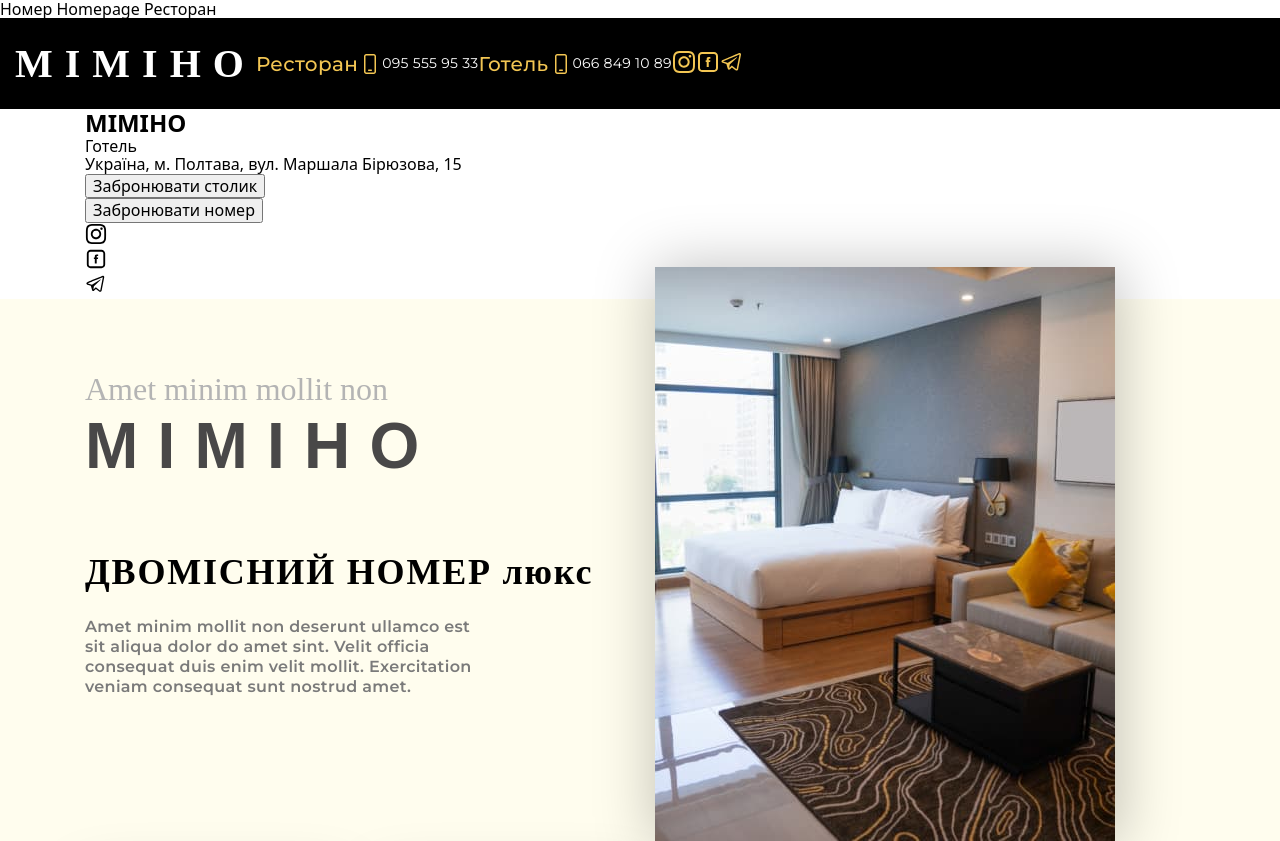
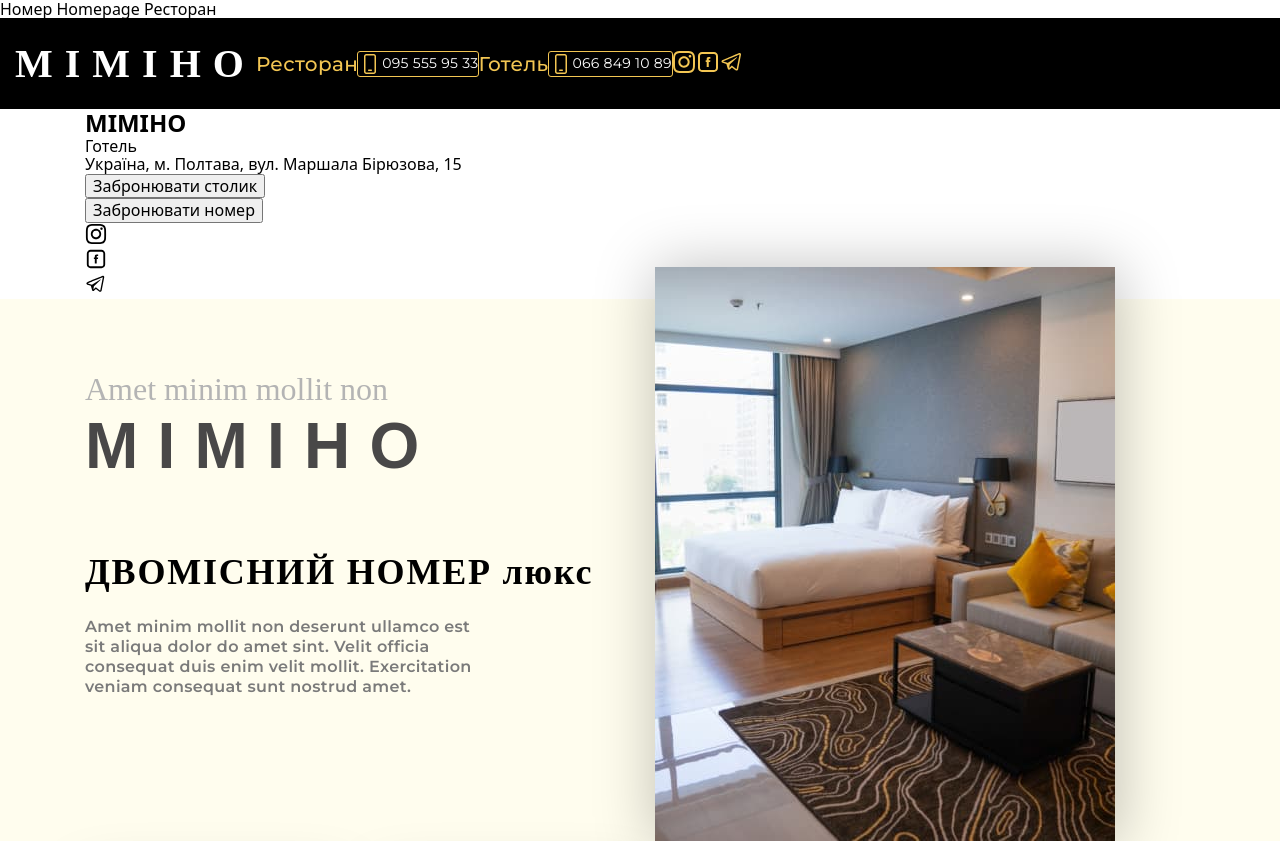
Before and after one commit to Brod9ga/gp-team-project, a website built with Vite: page src/hotel.html in a window 1280 px wide. Shown: the top 841 px of the page. Built offline with nearby package versions, Linux system fonts and the light colour scheme; a web font is replaced by a local one.

Commit message:
update header css.

```diff
--- a/src/css/header.css
+++ b/src/css/header.css
@@ -135,11 +135,15 @@ ul {
     .restorant-tel-and-pic {
         display: flex;
         align-items: center;
+        outline: 1px solid var(--accent-yellow-color);
+        border-radius: 2px;
     }
 
     .hotel-tel-and-pic {
         display: flex;
         align-items: center;
+        outline: 1px solid var(--accent-yellow-color);
+        border-radius: 2px;
     }
 
     .restorant-tel-mobile {
```
